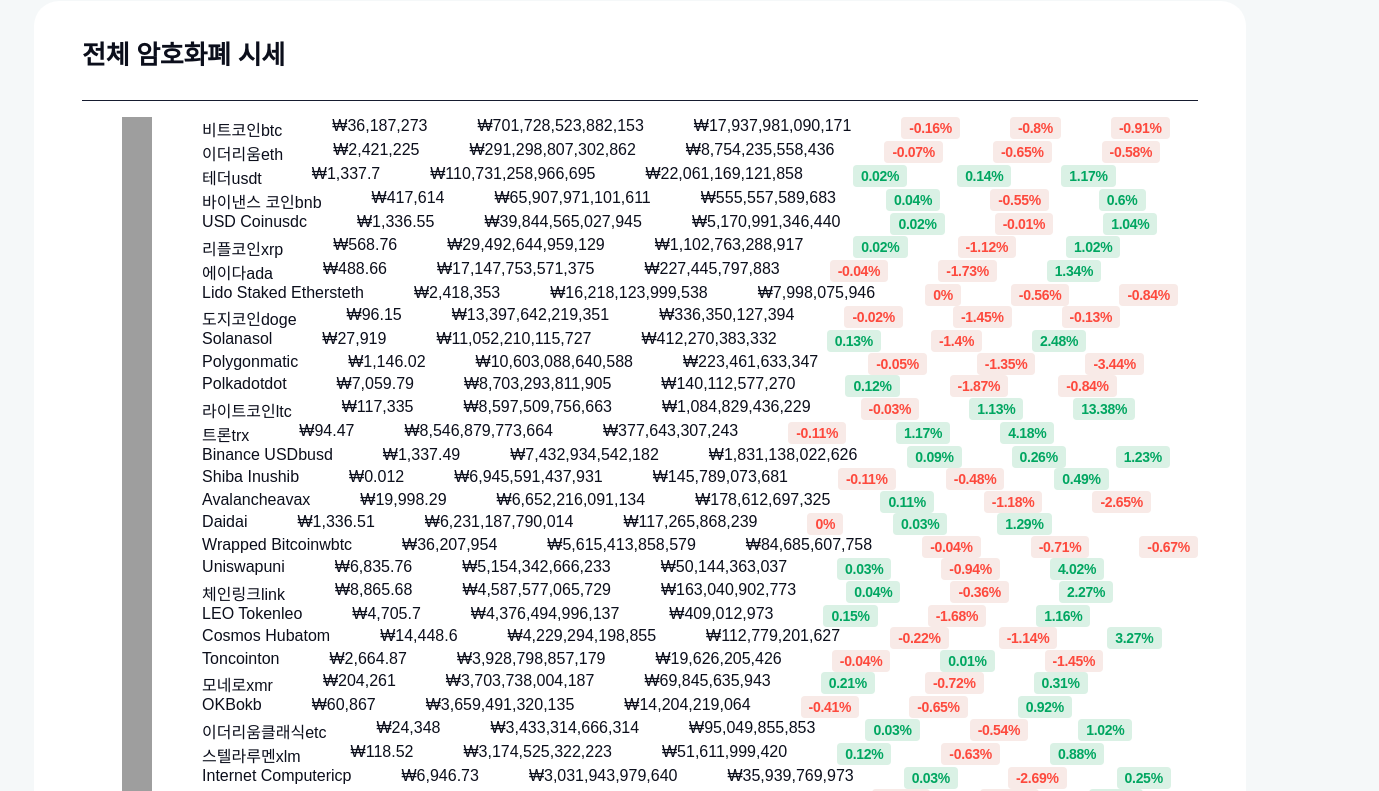
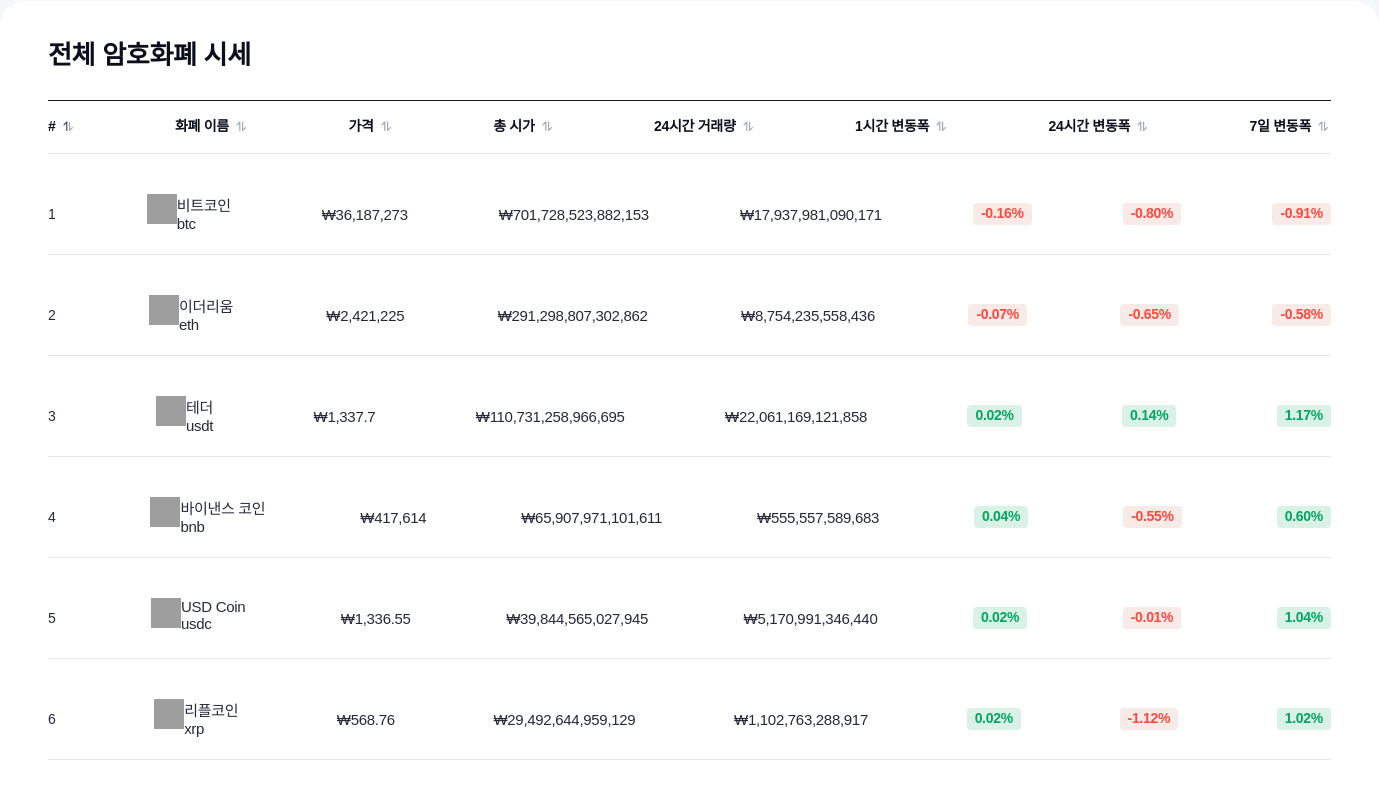
Before and after one commit to Jer1s/0-crypto-meter-team-leaders, a React (Vite) app: page / in a window 1280 px wide. Shown: the part 789-1580 px from the top of the page, 1379 px wide, since content can reach past the window. Built offline with nearby package versions, Linux system fonts and the light colour scheme; grey boxes are pictures that could not be loaded; a web font is replaced by a local one.

Commit message:
feat: flexbox 설정 및 priceChange 재수정

```diff
--- a/src/components/CryptoMarketCap/CryptoMarketCapList.jsx
+++ b/src/components/CryptoMarketCap/CryptoMarketCapList.jsx
@@ -2,28 +2,136 @@
 import { css } from '@emotion/react';
 import useFormattedPrice from 'hooks/useFormattedPrice';
 import PropTypes from 'prop-types';
+import orderNone from 'assets/order-none.svg';
+import orderAscending from 'assets/order-ascending.svg';
+// import orderDesending from 'assets/order-desending.svg';
 import PriceChangeChip from './PriceChangeChip';
 
-const containerStyle = css`
+const listStyle = css`
   display: flex;
+  flex-direction: column;
+  padding: 0;
+  gap: 2rem;
+  width: 128.3rem;
+`;
+
+const itemStyle = css`
+  display: flex;
+  flex-direction: row;
+  justify-content: space-between;
+  align-items: center;
   gap: 5rem;
+  border-bottom: 0.1rem solid var(--gray8);
+  padding: 2rem 0;
+  font-size: 1.5rem;
+  font-weight: 500;
+  letter-spacing: -0.3px;
+  color: var(--gray2);
+`;
+
+const headerStyle = css`
+  padding-top: 0;
+  padding-bottom: 1.8rem;
+`;
+
+const headerItemStyle = css`
+  display: flex;
+  align-items: center;
+  gap: 0.4rem;
+  color: var(--black);
+  font-weight: 600;
+  font-size: 1.4rem;
+  line-height: 1.8rem;
+`;
+
+const buttonStyle = css`
+  cursor: pointer;
+  display: flex;
+  padding: 0;
+  border: none;
+`;
+
+const rankingStyle = css`
+  font-size: 1.4rem;
+`;
+
+const crpytoNameStyle = css`
+  display: flex;
+  flex-direction: column;
+  flex-wrap: wrap;
+  height: 4rem;
 `;
 
 const CryptoMarketCapList = ({ cryptoList }) => {
   const formatPrice = useFormattedPrice(true);
 
+  const handleClick = () => {
+    return null;
+  };
+
   return (
-    <ul>
-      {cryptoList.map((item) => {
+    <ul css={listStyle}>
+      <li css={[itemStyle, headerStyle]}>
+        <div css={headerItemStyle}>
+          #
+          <button type="button" onClick={handleClick} css={buttonStyle}>
+            <img src={orderAscending} alt="Ascending Order" />
+          </button>
+        </div>
+        <div css={headerItemStyle}>
+          화폐 이름
+          <button type="button" onClick={handleClick} css={buttonStyle}>
+            <img src={orderNone} alt="None Order" />
+          </button>
+        </div>
+        <div css={headerItemStyle}>
+          가격
+          <button type="button" onClick={handleClick} css={buttonStyle}>
+            <img src={orderNone} alt="None Order" />
+          </button>
+        </div>
+        <div css={headerItemStyle}>
+          총 시가
+          <button type="button" onClick={handleClick} css={buttonStyle}>
+            <img src={orderNone} alt="None Order" />
+          </button>
+        </div>
+        <div css={headerItemStyle}>
+          24시간 거래량
+          <button type="button" onClick={handleClick} css={buttonStyle}>
+            <img src={orderNone} alt="None Order" />
+          </button>
+        </div>
+        <div css={headerItemStyle}>
+          1시간 변동폭
+          <button type="button" onClick={handleClick} css={buttonStyle}>
+            <img src={orderNone} alt="None Order" />
+          </button>
+        </div>
+        <div css={headerItemStyle}>
+          24시간 변동폭
+          <button type="button" onClick={handleClick} css={buttonStyle}>
+            <img src={orderNone} alt="None Order" />
+          </button>
+        </div>
+        <div css={headerItemStyle}>
+          7일 변동폭
+          <button type="button" onClick={handleClick} css={buttonStyle}>
+            <img src={orderNone} alt="None Order" />
+          </button>
+        </div>
+      </li>
+      {cryptoList.map((item, index) => {
         const currentPrice = formatPrice(item.currentPrice);
         const marketCap = formatPrice(item.marketCap);
         const totalVolume = formatPrice(item.totalVolume);
         return (
-          <li key={item.id} css={containerStyle}>
-            <img src={item.image} alt={`${item.id} Symbol`} width="30" />
-            <div>
-              {item.name}
-              {item.symbol}
+          <li key={item.id} css={itemStyle}>
+            <div css={rankingStyle}>{index + 1}</div>
+            <div css={crpytoNameStyle}>
+              <img src={item.image} alt={`${item.id} Symbol`} width="30" height="30" />
+              <span>{item.name}</span>
+              <span>{item.symbol}</span>
             </div>
             <div>
               {currentPrice}
--- a/src/components/CryptoMarketCap/PriceChangeChip.jsx
+++ b/src/components/CryptoMarketCap/PriceChangeChip.jsx
@@ -3,16 +3,11 @@
 import PropTypes from 'prop-types';
 
 const containerStyle = css`
-  display: flex;
-  justify-content: center;
-  align-items: center;
   margin: 0;
   border-radius: 0.4rem;
   padding: 0.2rem 0.8rem;
   height: 2.2rem;
   font-size: 1.4rem;
-  letter-spacing: -0.3px;
-  text-align: center;
   font-weight: 600;
   color: var(--primary);
   background-color: var(--primary-light);
@@ -25,10 +20,11 @@
 
 const PriceChangeChip = ({ priceChange }) => {
   const isSkyrocketed = (priceChange > 0);
+  const formattedPriceChange = Number(priceChange).toFixed(2);
 
   return (
     <p css={[containerStyle, !isSkyrocketed && redStyle]}>
-      {priceChange}
+      {formattedPriceChange}
       %
     </p>
   );
--- a/src/utils/parseMarketCapData.jsx
+++ b/src/utils/parseMarketCapData.jsx
@@ -21,9 +21,9 @@
       currentPrice,
       marketCap,
       totalVolume,
-      pc1h: Number(pc1h.toFixed(2)),
-      pc24h: Number(pc24h.toFixed(2)),
-      pc7d: Number(pc7d.toFixed(2)),
+      pc1h,
+      pc24h,
+      pc7d,
     };
   });
 
```
